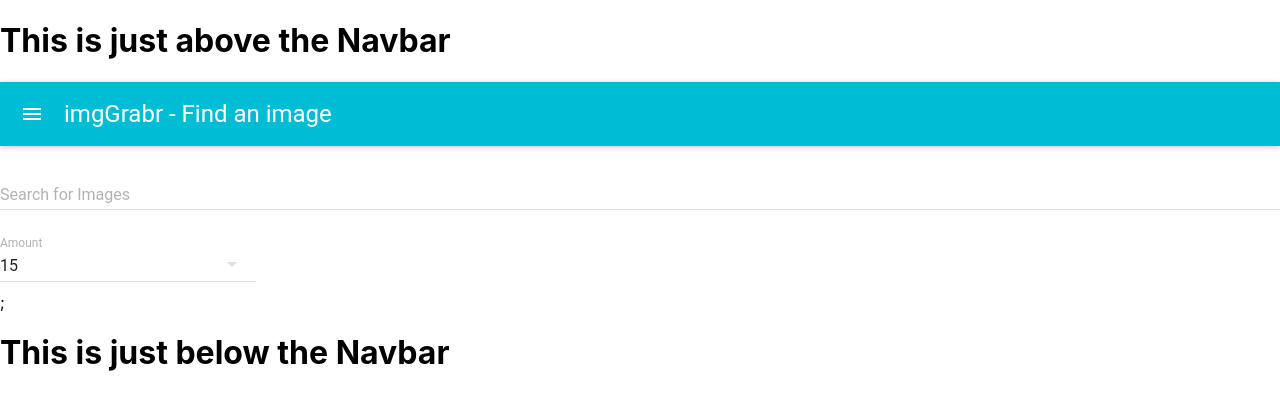
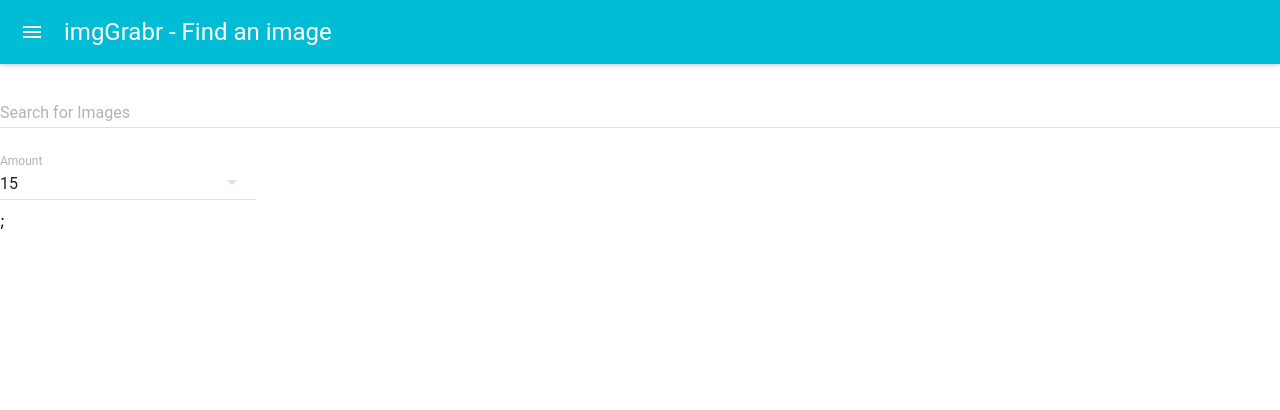
Before and after one commit to JD-Fuller/photo-grabber, a React (Create React App) app: page / in a window 1280 px wide. Shown: the top 410 px of the page. Built offline with nearby package versions, Linux system fonts and the light colour scheme.

Commit message:
minor adjustments to h1

```diff
--- a/src/App.js
+++ b/src/App.js
@@ -9,10 +9,8 @@
     return (
       <MuiThemeProvider>
         <div>
-          <h1>This is just above the Navbar</h1>
           <NavBar />
           <Search />
-          <h1>This is just below the Navbar</h1>
         </div>
       </MuiThemeProvider>
     );
```
